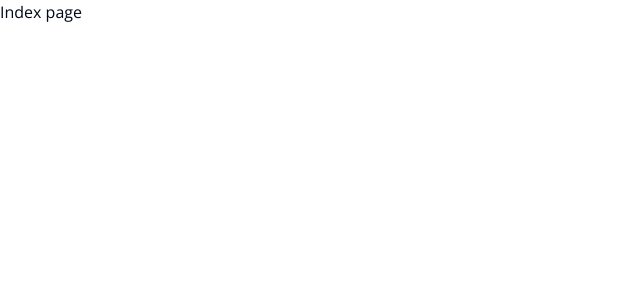
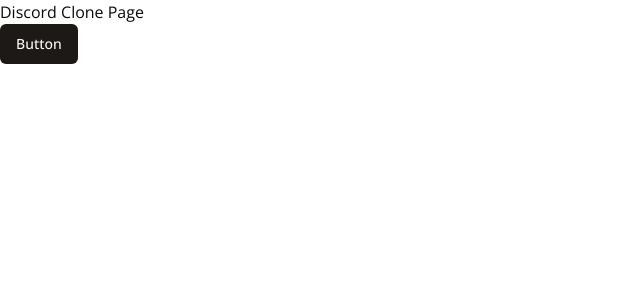
Before and after one commit to KartikAroraOfficial/Speed-Talk, a Next.js app: page / in a window 1280 px wide. Shown: the top 300 px of the page, without its empty margins (0-640 px from the left). Built offline with nearby package versions, Linux system fonts and the light colour scheme.

Commit message:
full set up

```diff
--- /dev/null
+++ b/app/(auth)/layout.tsx
@@ -0,0 +1,11 @@
+import React from 'react';
+
+const AuthLayout = ({ children }:{ children: React.ReactNode }) => {
+    return (
+        <div className='bg-red-500 h-full w-full'>
+            {children}
+        </div>
+    )
+}
+
+export default AuthLayout;
--- /dev/null
+++ b/app/(main)/page.tsx
@@ -0,0 +1,12 @@
+import { Button } from "@/components/ui/button";
+
+const Home = () => {
+  return (
+    <div>
+      Discord Clone Page <br />
+      <Button>Button</Button>
+    </div>
+  )
+}
+
+export default Home;
--- a/app/globals.css
+++ b/app/globals.css
@@ -2,67 +2,73 @@
 @tailwind components;
 @tailwind utilities;
 
+html,
+body,
+:root {
+  height: 100%;
+}
+
 @layer base {
   :root {
     --background: 0 0% 100%;
-    --foreground: 222.2 84% 4.9%;
+    --foreground: 20 14.3% 4.1%;
 
     --card: 0 0% 100%;
-    --card-foreground: 222.2 84% 4.9%;
+    --card-foreground: 20 14.3% 4.1%;
 
     --popover: 0 0% 100%;
-    --popover-foreground: 222.2 84% 4.9%;
+    --popover-foreground: 20 14.3% 4.1%;
 
-    --primary: 222.2 47.4% 11.2%;
-    --primary-foreground: 210 40% 98%;
+    --primary: 24 9.8% 10%;
+    --primary-foreground: 60 9.1% 97.8%;
 
-    --secondary: 210 40% 96.1%;
-    --secondary-foreground: 222.2 47.4% 11.2%;
+    --secondary: 60 4.8% 95.9%;
+    --secondary-foreground: 24 9.8% 10%;
 
-    --muted: 210 40% 96.1%;
-    --muted-foreground: 215.4 16.3% 46.9%;
+    --muted: 60 4.8% 95.9%;
+    --muted-foreground: 25 5.3% 44.7%;
 
-    --accent: 210 40% 96.1%;
-    --accent-foreground: 222.2 47.4% 11.2%;
+    --accent: 60 4.8% 95.9%;
+    --accent-foreground: 24 9.8% 10%;
 
     --destructive: 0 84.2% 60.2%;
-    --destructive-foreground: 210 40% 98%;
+    --destructive-foreground: 60 9.1% 97.8%;
 
-    --border: 214.3 31.8% 91.4%;
-    --input: 214.3 31.8% 91.4%;
-    --ring: 222.2 84% 4.9%;
+    --border: 20 5.9% 90%;
+    --input: 20 5.9% 90%;
+    --ring: 20 14.3% 4.1%;
 
     --radius: 0.5rem;
   }
 
   .dark {
-    --background: 222.2 84% 4.9%;
-    --foreground: 210 40% 98%;
+    --background: 20 14.3% 4.1%;
+    --foreground: 60 9.1% 97.8%;
 
-    --card: 222.2 84% 4.9%;
-    --card-foreground: 210 40% 98%;
+    --card: 20 14.3% 4.1%;
+    --card-foreground: 60 9.1% 97.8%;
 
-    --popover: 222.2 84% 4.9%;
-    --popover-foreground: 210 40% 98%;
+    --popover: 20 14.3% 4.1%;
+    --popover-foreground: 60 9.1% 97.8%;
 
-    --primary: 210 40% 98%;
-    --primary-foreground: 222.2 47.4% 11.2%;
+    --primary: 60 9.1% 97.8%;
+    --primary-foreground: 24 9.8% 10%;
 
-    --secondary: 217.2 32.6% 17.5%;
-    --secondary-foreground: 210 40% 98%;
+    --secondary: 12 6.5% 15.1%;
+    --secondary-foreground: 60 9.1% 97.8%;
 
-    --muted: 217.2 32.6% 17.5%;
-    --muted-foreground: 215 20.2% 65.1%;
+    --muted: 12 6.5% 15.1%;
+    --muted-foreground: 24 5.4% 63.9%;
 
-    --accent: 217.2 32.6% 17.5%;
-    --accent-foreground: 210 40% 98%;
+    --accent: 12 6.5% 15.1%;
+    --accent-foreground: 60 9.1% 97.8%;
 
     --destructive: 0 62.8% 30.6%;
-    --destructive-foreground: 210 40% 98%;
+    --destructive-foreground: 60 9.1% 97.8%;
 
-    --border: 217.2 32.6% 17.5%;
-    --input: 217.2 32.6% 17.5%;
-    --ring: 212.7 26.8% 83.9%;
+    --border: 12 6.5% 15.1%;
+    --input: 12 6.5% 15.1%;
+    --ring: 24 5.7% 82.9%;
   }
 }
 
--- a/app/layout.tsx
+++ b/app/layout.tsx
@@ -5,7 +5,7 @@
 const inter = Open_Sans({ subsets: ['latin'] })
 
 export const metadata: Metadata = {
-  title: 'Create Next App',
+  title: 'Speed Talk',
   description: 'Generated by create next app',
 }
 
--- a/app/page.tsx
+++ /dev/null
@@ -1,7 +0,0 @@
-import Image from 'next/image'
-
-export default function Home() {
-  return (
-    <div>Index page</div>
-  )
-}
--- /dev/null
+++ b/components/ui/button.tsx
@@ -0,0 +1,56 @@
+import * as React from "react"
+import { Slot } from "@radix-ui/react-slot"
+import { cva, type VariantProps } from "class-variance-authority"
+
+import { cn } from "@/lib/utils"
+
+const buttonVariants = cva(
+  "inline-flex items-center justify-center whitespace-nowrap rounded-md text-sm font-medium ring-offset-background transition-colors focus-visible:outline-none focus-visible:ring-2 focus-visible:ring-ring focus-visible:ring-offset-2 disabled:pointer-events-none disabled:opacity-50",
+  {
+    variants: {
+      variant: {
+        default: "bg-primary text-primary-foreground hover:bg-primary/90",
+        destructive:
+          "bg-destructive text-destructive-foreground hover:bg-destructive/90",
+        outline:
+          "border border-input bg-background hover:bg-accent hover:text-accent-foreground",
+        secondary:
+          "bg-secondary text-secondary-foreground hover:bg-secondary/80",
+        ghost: "hover:bg-accent hover:text-accent-foreground",
+        link: "text-primary underline-offset-4 hover:underline",
+      },
+      size: {
+        default: "h-10 px-4 py-2",
+        sm: "h-9 rounded-md px-3",
+        lg: "h-11 rounded-md px-8",
+        icon: "h-10 w-10",
+      },
+    },
+    defaultVariants: {
+      variant: "default",
+      size: "default",
+    },
+  }
+)
+
+export interface ButtonProps
+  extends React.ButtonHTMLAttributes<HTMLButtonElement>,
+    VariantProps<typeof buttonVariants> {
+  asChild?: boolean
+}
+
+const Button = React.forwardRef<HTMLButtonElement, ButtonProps>(
+  ({ className, variant, size, asChild = false, ...props }, ref) => {
+    const Comp = asChild ? Slot : "button"
+    return (
+      <Comp
+        className={cn(buttonVariants({ variant, size, className }))}
+        ref={ref}
+        {...props}
+      />
+    )
+  }
+)
+Button.displayName = "Button"
+
+export { Button, buttonVariants }
--- a/package.json
+++ b/package.json
@@ -9,6 +9,7 @@
     "lint": "next lint"
   },
   "dependencies": {
+    "@radix-ui/react-slot": "^1.0.2",
     "class-variance-authority": "^0.7.0",
     "clsx": "^2.0.0",
     "lucide-react": "^0.298.0",
```
Also changed, not shown: app/(invite)/(routes)/invite/[inviteCode]/page.tsx (added), 2 other files (tests, documents, lock files or other folders).
